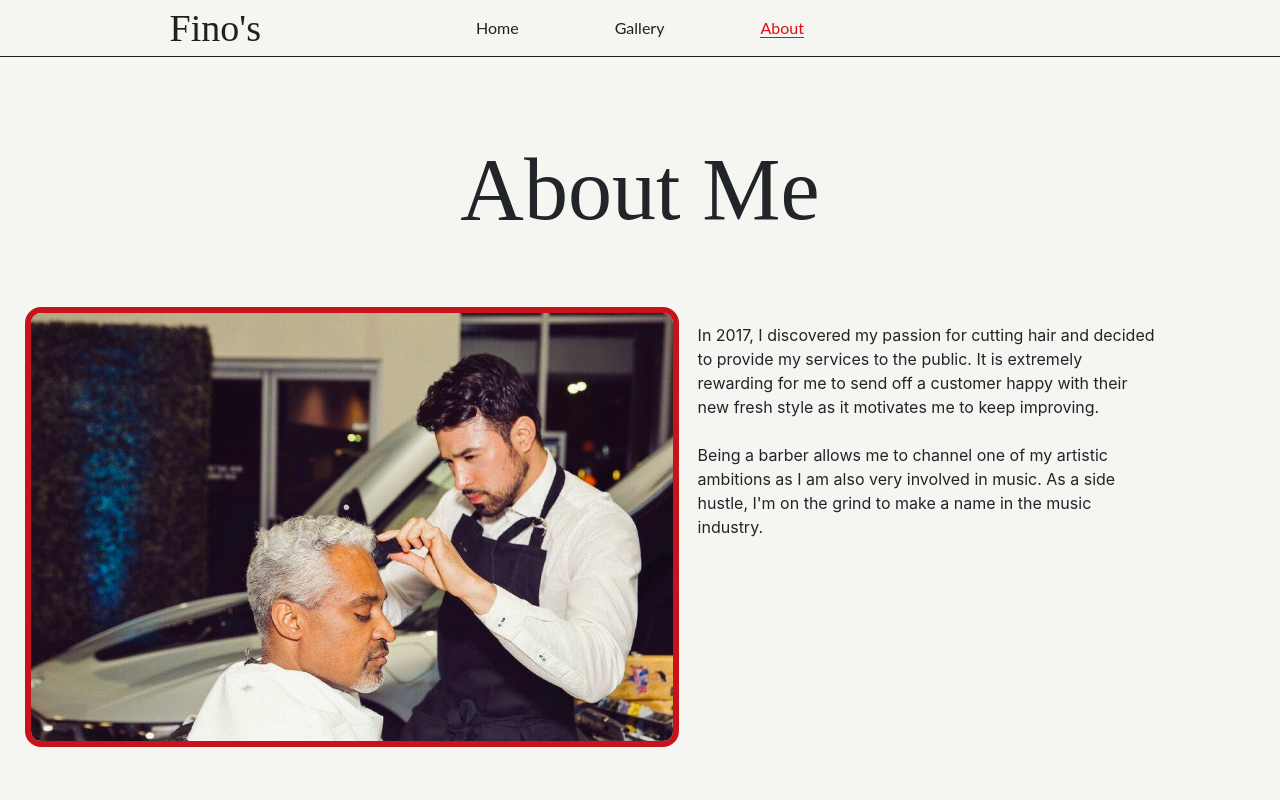
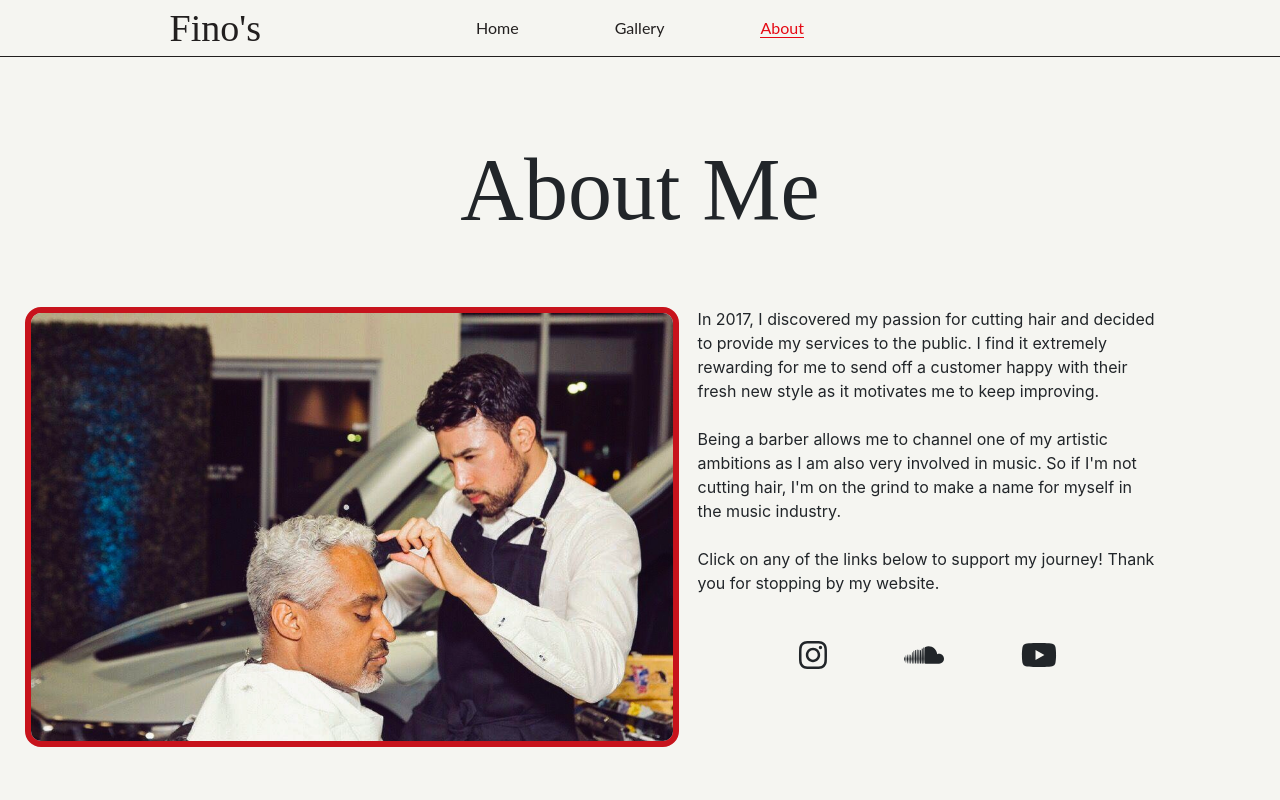
Before and after one commit to moonjason/fino-barbershop, a React (Create React App) app in the folder client/: page /about in a window 1280 px wide. Shown: the top 800 px of the page. Built offline with nearby package versions, Linux system fonts and the light colour scheme; a web font is replaced by a local one.

Commit message:
finish content on about

```diff
--- a/client/src/components/About/About.js
+++ b/client/src/components/About/About.js
@@ -1,4 +1,6 @@
 import React from 'react';
+
+import { FontAwesomeIcon } from '@fortawesome/react-fontawesome';
 
 const About = () => {
     return(
@@ -9,10 +11,18 @@ const About = () => {
                     <img className="abt-image" src="img/fino-bmw1.jpeg" alt="fino bmw"/>
                 </div>
                 <div id="msg-container__2">
-                    <div>In 2017, I discovered my passion for cutting hair and decided to provide my services to the public. It is extremely rewarding for me to send off a customer happy with their new fresh style as it motivates me to keep improving.
+                    <div>In 2017, I discovered my passion for cutting hair and decided to provide my services to the public. I find it extremely rewarding for me to send off a customer happy with their fresh new style as it motivates me to keep improving.
                     <br/>
                     <br/>
-                    Being a barber allows me to channel one of my artistic ambitions as I am also very involved in music. As a side hustle, I'm on the grind to make a name in the music industry.</div>
+                    Being a barber allows me to channel one of my artistic ambitions as I am also very involved in music. So if I'm not cutting hair, I'm on the grind to make a name for myself in the music industry.
+                    <br/>
+                    <br/>
+                    Click on any of the links below to support my journey! Thank you for stopping by my website.</div>
+                    <div id="about-icon-container">
+                        <FontAwesomeIcon className="about--icon" size="2x" icon={['fab', 'instagram']}/>
+                        <FontAwesomeIcon className="about--icon" size="2x" icon={['fab', 'soundcloud']}/>
+                        <FontAwesomeIcon className="about--icon" size="2x" icon={['fab', 'youtube']}/>
+                    </div>
                 </div>
             </div>
         </div>
--- a/client/src/index.css
+++ b/client/src/index.css
@@ -174,6 +174,9 @@ html {
     margin: 0 3vw;
 }
 
+.about--icon{
+    margin: 0 3vw;
+}
 
 .photo {
     margin: 0 1vw;
@@ -366,6 +369,11 @@ html {
     align-items: center;
     padding-top: 3vh;
 }
+
+#about-icon-container{
+    padding-top: 5.5vh;
+    display: flex;
+}
 /* IPAD VIEW */
 @media (height: 1024px) and (width: 768px) {
     #pricing-container {
```
